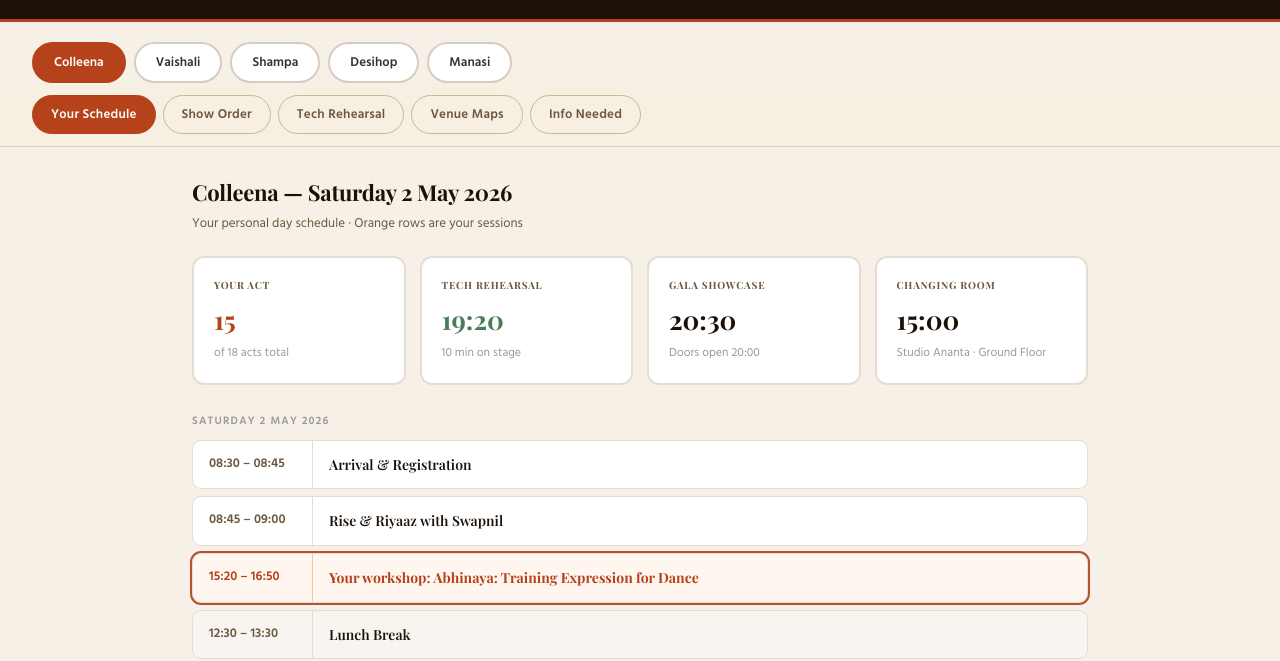
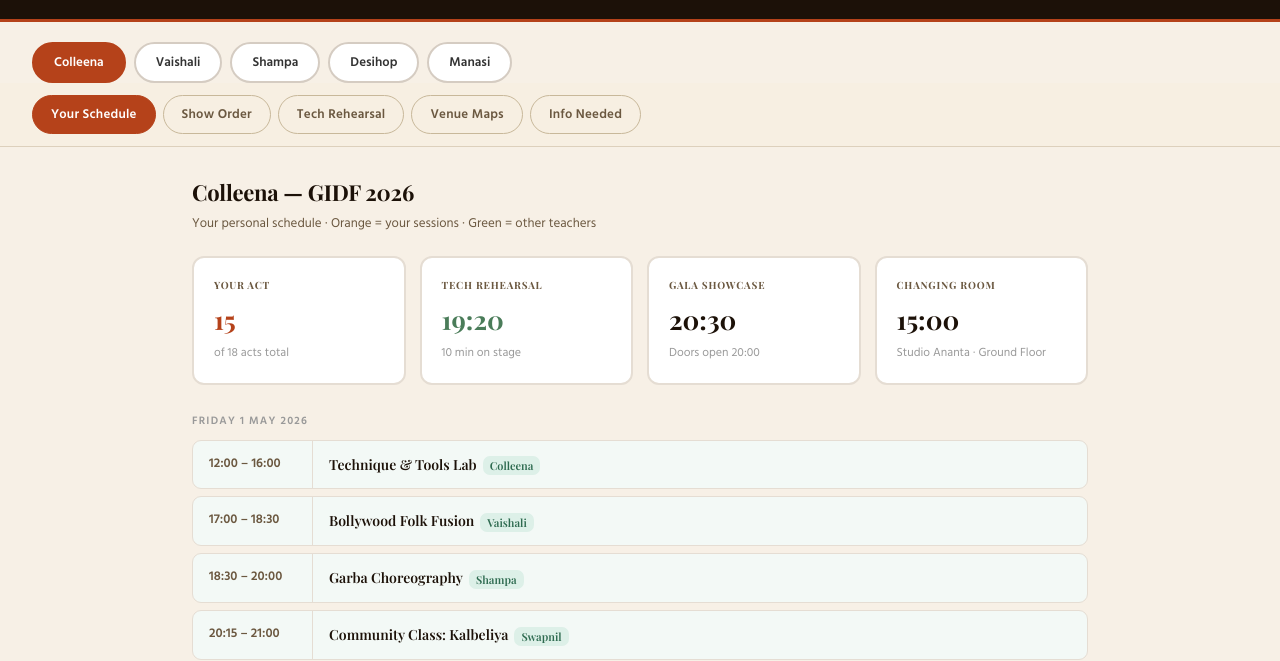
Before and after one commit to swapnildagliya/Gidf-teachers, a plain HTML site: page index.html in a window 1280 px wide. Shown: the part 158-819 px from the top of the page. Drawn offline with nearby package versions, Linux system fonts and the light colour scheme; a web font is replaced by a local one.

Commit message:
Update index.html

```diff
--- a/index.html
+++ b/index.html
@@ -370,34 +370,55 @@ function render(){
 }
 
 function renderSchedule(t) {
-  const rows = [
-    { time:"08:30 \u2013 08:45", label:"Arrival & Registration",                                    mine:false, brk:false },
-    { time:"08:45 \u2013 09:00", label:"Rise & Riyaaz with Swapnil",                                mine:false, brk:false },
-    ...(t.workshop ? [{ time:t.workshop.time, label:`Your workshop: ${t.workshop.title}`,            mine:true,  brk:false }] : []),
-    { time:"12:30 \u2013 13:30", label:"Lunch Break",                                               mine:false, brk:true  },
-    { time:"15:00 \u2013 15:20", label:"Spill the Chai \u2014 community break",                     mine:false, brk:true  },
-    { time:"16:00",              label:"Tech crew setup begins (crew only)",                         mine:false, brk:false },
-    { time:t.slot,               label:`Your stage rehearsal \u2014 Act ${t.act}`,                  mine:true,  brk:false },
-    { time:"20:00",              label:"Doors open \u2014 audience entry",                           mine:false, brk:false },
-    { time:"20:15",              label:"All performers at stations",                                 mine:false, brk:false },
-    { time:"20:30",              label:"\u25b6 GIDF 2026 Gala Showcase BEGINS",                     mine:false, brk:false, show:true },
-    { time:"~21:30",             label:"Show ends",                                                  mine:false, brk:true  },
+  const TNAMES = { swapnil:"Swapnil", colleena:"Colleena", vaishali:"Vaishali", shampa:"Shampa", desihop:"Desihop", manasi:"Manasi" };
+
+  // Friday 1 May — workshops & community class
+  const friRows = [
+    { time:"12:00 \u2013 16:00", label:"Technique & Tools Lab",      teacher:"colleena", otherT:true },
+    { time:"17:00 \u2013 18:30", label:"Bollywood Folk Fusion",       teacher:"vaishali", otherT:true },
+    { time:"18:30 \u2013 20:00", label:"Garba Choreography",          teacher:"shampa",   otherT:true },
+    { time:"20:15 \u2013 21:00", label:"Community Class: Kalbeliya",  teacher:"swapnil",  otherT:true },
+    { time:"21:00",              label:"Opening Party",                brk:true },
   ];
+
+  // Saturday 2 May — full day in chronological order
+  const satRows = [
+    { time:"08:30 \u2013 08:45", label:"Arrival & Registration" },
+    { time:"08:45 \u2013 09:00", label:"Rise & Riyaaz with Swapnil",                                                  teacher:"swapnil" },
+    { time:"09:00 \u2013 11:00", label:t.id==="desihop" ?"Your workshop: Kuthu: The Heartbeat of the Streets"        :"Kuthu: The Heartbeat of the Streets",         mine:t.id==="desihop",  otherT:t.id!=="desihop",  teacher:"desihop"  },
+    { time:"11:00 \u2013 12:30", label:t.id==="shampa"  ?"Your workshop: The Martial Grace of Mayurbhanj Chhau"      :"The Martial Grace of Mayurbhanj Chhau",        mine:t.id==="shampa",   otherT:t.id!=="shampa",   teacher:"shampa"   },
+    { time:"12:30 \u2013 13:30", label:"Lunch Break",                                                                 brk:true },
+    { time:"13:30 \u2013 15:00", label:t.id==="manasi"  ?"Your workshop: Giddha: The Pulse of Punjab"                :"Giddha: The Pulse of Punjab",                  mine:t.id==="manasi",   otherT:t.id!=="manasi",   teacher:"manasi"   },
+    { time:"15:00 \u2013 15:20", label:"Spill the Chai \u2014 community break",                                       brk:true },
+    { time:"15:20 \u2013 16:50", label:t.id==="colleena"?"Your workshop: Abhinaya: Training Expression for Dance"    :"Abhinaya: Training Expression for Dance",      mine:t.id==="colleena", otherT:t.id!=="colleena", teacher:"colleena" },
+    { time:"16:00",              label:"Tech crew setup begins (crew only)" },
+    { time:t.slot,               label:`Your stage rehearsal \u2014 Act ${t.act}`,                                    mine:true },
+    { time:"20:00",              label:"Doors open \u2014 audience entry" },
+    { time:"20:15",              label:"All performers at stations" },
+    { time:"20:30",              label:"\u25b6 GIDF 2026 Gala Showcase BEGINS",                                       show:true },
+    { time:"~21:30",             label:"Show ends",                                                                    brk:true },
+  ];
+
+  const rowHtml = r => {
+    const cls = r.show ? 'show' : r.mine ? 'mine' : r.brk ? 'brk' : r.otherT ? 'other-t' : '';
+    const chip = r.teacher ? `<span class="t-chip">${TNAMES[r.teacher]||r.teacher}</span>` : '';
+    return `<div class="sched-row ${cls}"><div class="sched-time">${r.time||''}</div><div class="sched-body"><div class="sched-title">${r.label}${chip}</div></div></div>`;
+  };
+
   const cards = `<div class="hero-grid">
     <div class="hero-card hc-orange"><div class="hc-lbl">Your Act</div><div class="hc-val">${t.act}</div><div class="hc-sub">of 18 acts total</div></div>
     <div class="hero-card hc-green"><div class="hc-lbl">Tech Rehearsal</div><div class="hc-val">${t.slot}</div><div class="hc-sub">10 min on stage</div></div>
     <div class="hero-card"><div class="hc-lbl">Gala Showcase</div><div class="hc-val">20:30</div><div class="hc-sub">Doors open 20:00</div></div>
     <div class="hero-card"><div class="hc-lbl">Changing Room</div><div class="hc-val">15:00</div><div class="hc-sub">Studio Ananta \u00b7 Ground Floor</div></div>
   </div>`;
-  const sched = rows.map(r => {
-    const cls = r.show ? 'show' : r.mine ? 'mine' : r.brk ? 'brk' : '';
-    return `<div class="sched-row ${cls}"><div class="sched-time">${r.time}</div><div class="sched-body"><div class="sched-title">${r.label}</div></div></div>`;
-  }).join('');
-  return `<div class="sec-title">${t.name} \u2014 Saturday 2 May 2026</div>
-<div class="sec-sub">Your personal day schedule \u00b7 Orange rows are your sessions</div>
+
+  return `<div class="sec-title">${t.name} \u2014 GIDF 2026</div>
+<div class="sec-sub">Your personal schedule \u00b7 Orange = your sessions \u00b7 Green = other teachers</div>
 ${cards}
+<div class="day-label">Friday 1 May 2026</div>
+${friRows.map(rowHtml).join('')}
 <div class="day-label">Saturday 2 May 2026</div>
-${sched}`;
+${satRows.map(rowHtml).join('')}`;
 }
 
 function renderShowOrder(t) {
```
